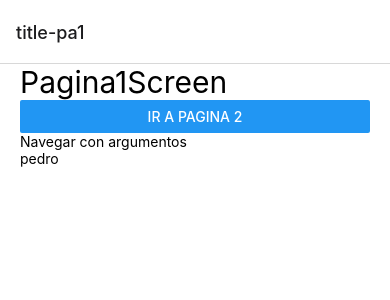
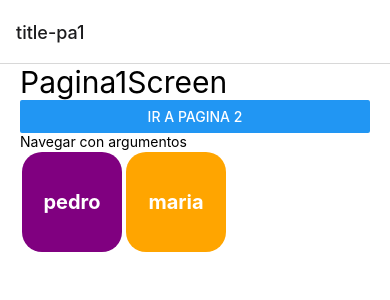
Before and after one commit to fabrogabrielandres/Rutas-React-Native, a React Native app: screen /Pagina1Screen in a window 390 px wide. Shown: the top 300 px of the page. Built offline with nearby package versions, Linux system fonts and the light colour scheme.

Commit message:
buton whit colors

```diff
--- a/src/navigator/StackNavigator.tsx
+++ b/src/navigator/StackNavigator.tsx
@@ -8,7 +8,14 @@ import { Pagina3Screen } from '../screens/Pagina3Screen';
 import { PersonaScreen } from '../screens/PersonaScreen';
 
 
-const Stack = createNativeStackNavigator();
+export type RootStackParms = {
+    Pagina1Screen: undefined,
+    Pagina2Screen: undefined,
+    Pagina3Screen: undefined,
+    PersonaScreen: {id: number, nombre: string},
+}
+
+const Stack = createNativeStackNavigator<RootstackParms>();
 
 export const StackNavigator = () => {
     return (
@@ -22,7 +29,7 @@ export const StackNavigator = () => {
             <Stack.Screen name="Pagina1Screen" options={{ title: "title-pa1" }} component={Pagina1Screen} />
             <Stack.Screen name="Pagina2Screen" options={{ title: "title-pa2" }} component={Pagina2Screen} />
             <Stack.Screen name="Pagina3Screen" options={{ title: "title-pa3" }} component={Pagina3Screen} />
-            <Stack.Screen name="PersonaScreen" component={PersonaScreen}/>
+            <Stack.Screen name="PersonaScreen" component={PersonaScreen} />
         </Stack.Navigator>
 
     )
--- a/src/screens/Pagina1Screen.tsx
+++ b/src/screens/Pagina1Screen.tsx
@@ -23,15 +23,36 @@ export const Pagina1Screen = ({ navigation }: Props) => {
             />
 
             <Text>Navegar con argumentos</Text>
+
+            <View style={{
+                flexDirection: "row"
+            }}>
                 <TouchableOpacity
                     onPress={() => navigation.navigate("PersonaScreen", {
                         id: 1,
                         nombre: "pedro"
                     })}
+                    style={{...styles.botonGrande, backgroundColor:"purple"}}
+                >
+                    <Text
+                    style={styles.botonGrandeText}
+                    >pedro</Text>
+                </TouchableOpacity>
 
+                <TouchableOpacity
+                    onPress={() => navigation.navigate("PersonaScreen", {
+                        id: 2,
+                        nombre: "maria"
+                    })}
+                    style={{...styles.botonGrande, backgroundColor:"orange"}}
                 >
-                <Text>pedro</Text>
+                    <Text
+                    style={
+                        styles.botonGrandeText
+                    }
+                    >maria</Text>
                 </TouchableOpacity>
+            </View>
 
         </View>
     )
--- a/src/screens/PersonaScreen.tsx
+++ b/src/screens/PersonaScreen.tsx
@@ -3,19 +3,25 @@ import React, { useEffect } from 'react';
 import { Text, View } from 'react-native'
 import { StackScreenProps } from '@react-navigation/stack';
 import { styles } from '../theme/AppTheme';
+import { RootStackParms } from '../navigator/StackNavigator';
 
 
-interface Props extends StackScreenProps<any, any> { };
+interface Props extends StackScreenProps<RootStackParms, "PersonaScreen"> { };
 
 
 
-export const PersonaScreen = ( {route}: Props) => {
-    console.log(route.params);
+export const PersonaScreen = ( {route,navigation}: Props) => {
 
+    useEffect(() => {
+        navigation.setOptions({
+            title:route.params.nombre
+        })
+
+    }, [])
 
     return (
         <View>
-            <Text style={styles.title}>{JSON.stringify(route.params,"ddddd",3)}</Text>
+            <Text style={styles.title}>{JSON.stringify(route.params,null,3)}</Text>
         </View>
     )
 }
--- a/src/theme/AppTheme.tsx
+++ b/src/theme/AppTheme.tsx
@@ -6,10 +6,24 @@ import { StyleSheet } from 'react-native';
 export const styles = StyleSheet.create({
 
     globalMargin: {
-        marginHorizontal:20
+        marginHorizontal: 20
     },
-    title:{
-        fontSize:30
+    title: {
+        fontSize: 30
+    },
+    botonGrande: {
+        backgroundColor: "red",
+        width: 100,
+        height: 100,
+        justifyContent: 'center',
+        alignItems: "center",
+        borderRadius: 20,
+        margin: 2
+    },
+    botonGrandeText:{
+        fontSize:20,
+        color:"white",
+        fontWeight:"bold"
     }
 
 })
```
Lines whose indentation alone changed are shown as unchanged.
